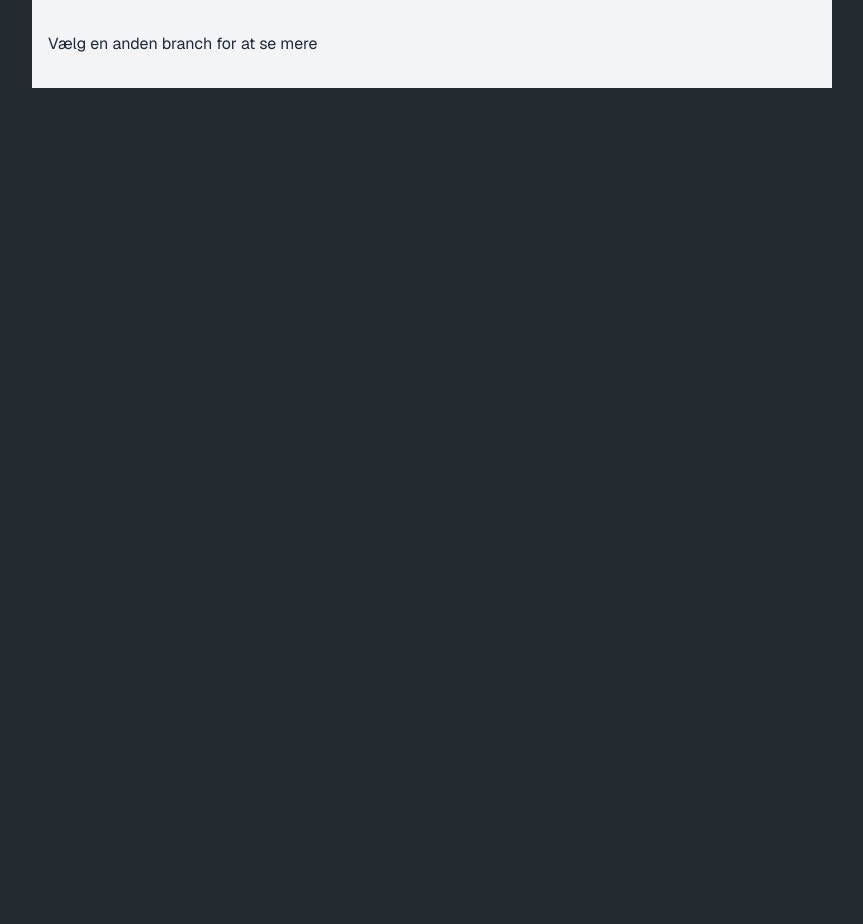
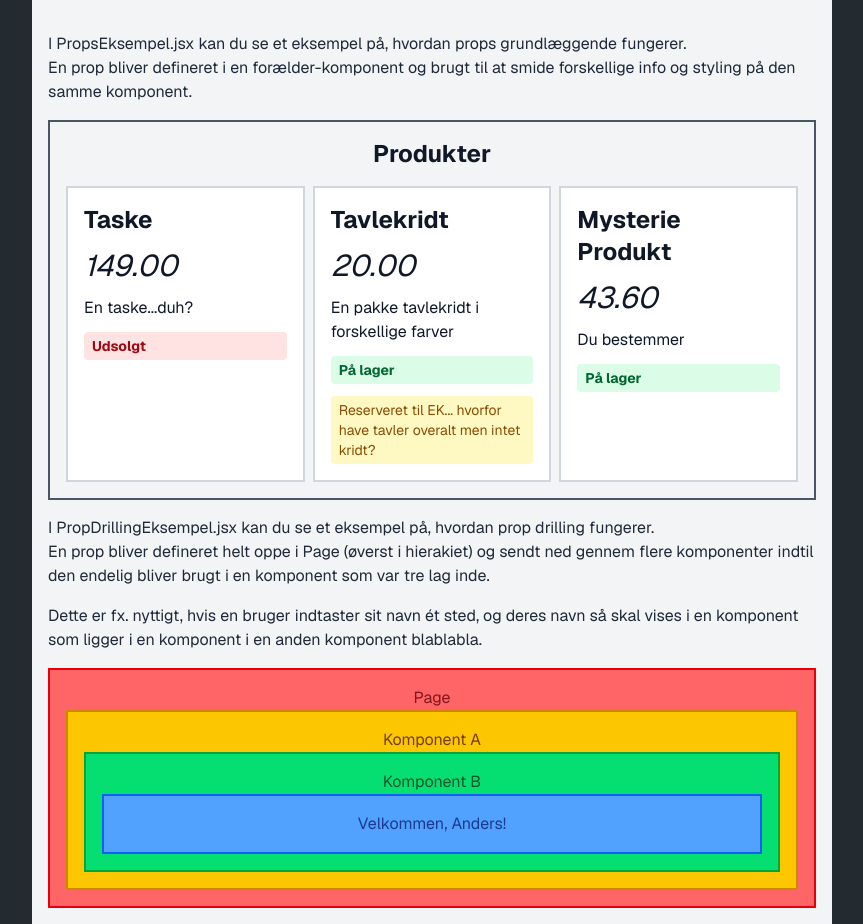
Before and after one commit to Vicky8484/next-react-prop-drilling, a Next.js app: page / in a window 1280 px wide. Shown: the part 860-1784 px from the top of the page, without its empty margins (208-1071 px from the left). Before the commit the page ends 948 px from the top, so only its background shows below. Built offline with nearby package versions, Linux system fonts and the light colour scheme.

Commit message:
implementering af grundlæggende prop eksempler

```diff
--- /dev/null
+++ b/src/app/components/(prop_drilling)/PropDrillingEksempel.jsx
@@ -0,0 +1,38 @@
+// 1. I page.js (rejsen starter ved fx at sende prop: brugerNavn til Komponent A)
+export default function Page() {
+  return (
+    <div className="bg-red-400 border-2 border-red-600 text-red-900 p-4 text-center">
+      Page
+      <KomponentA brugerNavn="Anders" />
+    </div>
+  );
+}
+
+// 2. Komponent A (bruger ikke navnet, men sender det videre til B)
+const KomponentA = ({brugerNavn}) => {
+  return (
+    <div className="bg-yellow-400 border-2 border-yellow-600 text-yellow-900 p-4">
+      Komponent A
+      <KomponentB brugerNavn={brugerNavn} />
+    </div>
+  );
+};
+
+// 3. Komponent B (bruger heller ikke selv navnet, men sender det videre til C)
+const KomponentB = ({brugerNavn}) => {
+  return (
+    <div className="bg-green-400 border-2 border-green-600 text-green-900 p-4">
+      Komponent B
+      <KomponentC brugerNavn={brugerNavn} />
+    </div>
+  );
+};
+
+// 4. Komponent C (modtager endelig proppen og viser den)
+const KomponentC = ({brugerNavn}) => {
+  return (
+    <div className="bg-blue-400 border-2 border-blue-600 text-blue-900 p-4">
+      <p>Velkommen, {brugerNavn}!</p>
+    </div>
+  );
+};
--- /dev/null
+++ b/src/app/components/(props)/PropsEksempel.jsx
@@ -0,0 +1,52 @@
+//I forælderkomponenten Produkter (ProduktKort komponenten kaldes 3 gange. De samme props bliver defineret, men med forskelligt indhold)
+
+export default function Produkter() {
+  return (
+    <div className="flex flex-col gap-4 bg-gray-100 border-2 border-gray-600 text-gray-900 p-4 text-center">
+      <h2 className="text-2xl font-bold">Produkter</h2>
+      <section className="grid grid-cols-1 md:grid-cols-3 gap-2">
+        <ProduktKort navn="Taske" pris="149.00" beskrivelse="En taske...duh?" />
+        <ProduktKort
+          navn="Tavlekridt"
+          pris="20.00"
+          beskrivelse="En pakke tavlekridt i forskellige farver"
+          lager
+          reserveret="Reserveret til EK... hvorfor have tavler overalt men intet kridt?"
+        />
+        <ProduktKort
+          navn="Mysterie Produkt"
+          pris="43.60"
+          beskrivelse="Du bestemmer"
+          lager
+        />
+      </section>
+    </div>
+  );
+}
+
+// I barne-komponenten ProduktKort (modtager de props der blev defineret i forælderkomponenten)
+const ProduktKort = ({navn, beskrivelse, pris, lager, reserveret}) => {
+  return (
+    <div className="flex flex-col gap-3 text-left bg-white border-2 border-gray-300 text-gray-900 p-4">
+      <h1 className="text-2xl font-bold">{navn}</h1>
+      <p className="text-3xl italic">{pris}</p>
+      <p>{beskrivelse}</p>
+      <span
+        className={`px-2 py-1 rounded text-sm font-bold ${
+          lager
+            ? "bg-green-100 text-green-800" // Styling når på lager
+            : "bg-red-100 text-red-800" // Styling når udsolgt
+        }`}
+      >
+        {lager ? "På lager" : "Udsolgt"}
+      </span>
+      {reserveret ? (
+        <p className="px-2 py-1 rounded text-sm bg-yellow-100 text-yellow-800">
+          {reserveret}
+        </p>
+      ) : (
+        ""
+      )}
+    </div>
+  );
+};
--- a/src/app/page.js
+++ b/src/app/page.js
@@ -1,4 +1,5 @@
-import Image from "next/image";
+import PropDrillingEksempel from "@/app/components/(prop_drilling)/PropDrillingEksempel";
+import PropsEksempel from "@/app/components/(props)/PropsEksempel";
 
 export default function Home() {
   return (
@@ -58,8 +59,29 @@ export default function Home() {
           <li>Prop drilling - Funktion</li>
           <li>Prop drilling - Data</li>
         </ul>
-        <p>Vælg en anden branch for at se mere</p>
-        <div></div>
+        <p>
+          I PropsEksempel.jsx kan du se et eksempel på, hvordan props
+          grundlæggende fungerer. <br /> En prop bliver defineret i en
+          forælder-komponent og brugt til at smide forskellige info og styling
+          på den samme komponent.
+        </p>
+        <div>
+          <PropsEksempel />
+        </div>
+        <p>
+          I PropDrillingEksempel.jsx kan du se et eksempel på, hvordan prop
+          drilling fungerer. <br /> En prop bliver defineret helt oppe i Page
+          (øverst i hierakiet) og sendt ned gennem flere komponenter indtil den
+          endelig bliver brugt i en komponent som var tre lag inde.
+        </p>
+        <p>
+          Dette er fx. nyttigt, hvis en bruger indtaster sit navn ét sted, og
+          deres navn så skal vises i en komponent som ligger i en komponent i en
+          anden komponent blablabla.
+        </p>
+        <div>
+          <PropDrillingEksempel />
+        </div>
       </div>
     </>
   );
```
